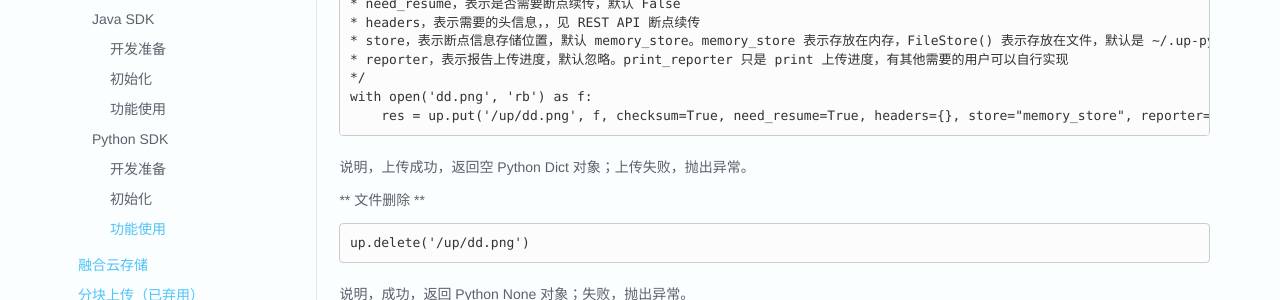
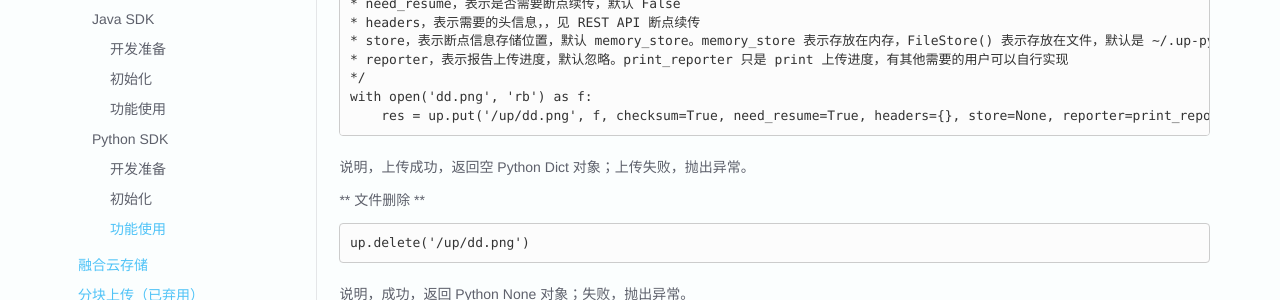
Before and after one commit to upyun/docs, an MkDocs documentation site: the page built from sources/api/sdk.md, in a window 1280 px wide and 900 px high, scrolled down 6475 px. Shown: the part 357-657 px from the top of the window. Built offline with MkDocs 1.6.1, drawn with Linux system fonts in a browser that asks for light colours; old or Windows-style settings are respelled for this version of MkDocs; some of the changed text lies outside the part shown.

Commit message:
store should be a object rather a string

````diff
--- a/sources/api/sdk.md
+++ b/sources/api/sdk.md
@@ -434,7 +434,7 @@ from upyun import print_reporter
 * reporter，表示报告上传进度，默认忽略。print_reporter 只是 print 上传进度，有其他需要的用户可以自行实现
 */
 with open('dd.png', 'rb') as f:
-    res = up.put('/up/dd.png', f, checksum=True, need_resume=True, headers={}, store="memory_store", reporter=print_reporter)
+    res = up.put('/up/dd.png', f, checksum=True, need_resume=True, headers={}, store=None, reporter=print_reporter)
 ```
 
 说明，上传成功，返回空 Python Dict 对象；上传失败，抛出异常。
````
